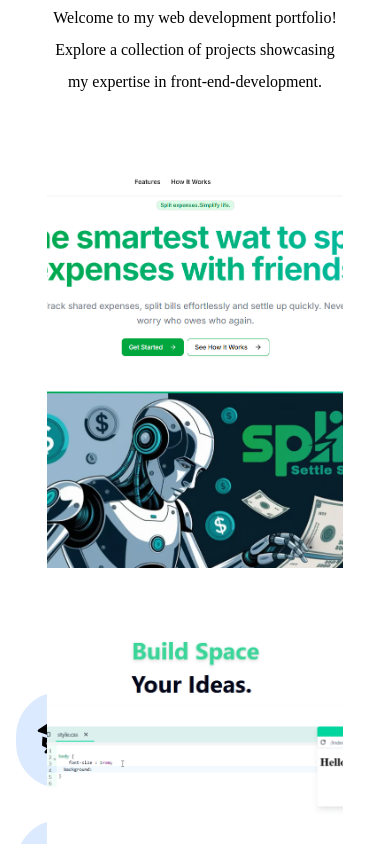
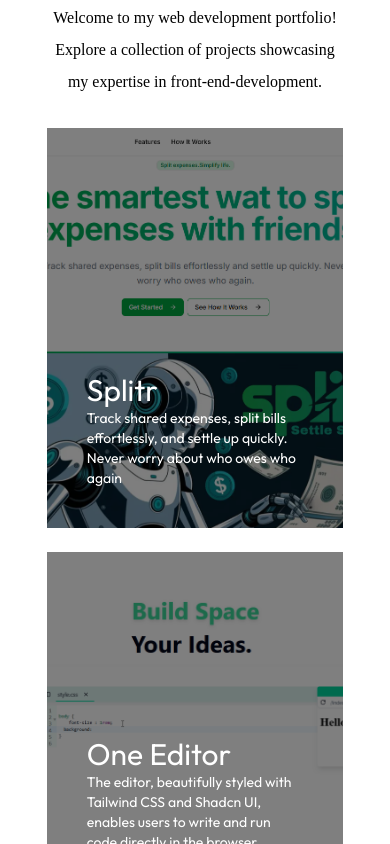
Before and after one commit to AFSALHAMEED/afsal_portfolio, a Next.js app: page / in a window 390 px wide. Shown: the part 2760-3604 px from the top of the page. Built offline with nearby package versions, Linux system fonts and the light colour scheme; a web font is replaced by a local one.

Commit message:
New work style chnaged

```diff
--- a/app/components/Work.jsx
+++ b/app/components/Work.jsx
@@ -41,15 +41,15 @@
         initial={{ opacity: 0 }}
         whileInView={{ opacity: 1 }}
         transition={{ duration: 0.6, delay: 0.9 }}
-        className="grid grid-cols-[var(--col-auto)]  gap-3 dark:text-black "
+        className=" "
       >
-        <div className="grid grid-cols-1 md:grid-cols-none md:flex  items-center gap-6 h-[400px] w-full max-w-5xl mt-10 mx-auto">
+        <div className="flex  flex-col md:flex-row  items-center gap-6 md:h-[400px] w-full max-w-5xl mt-10 mx-auto ">
           {workData.map(({ bgImage, description, title, website }, index) => (
             <motion.a
               whileHover={{ scale: 1.05 }}
               transition={{ duration: 0.3 }}
               key={index}
-              className="relative group flex-grow transition-all md:w-56 h-[400px] duration-500 hover:w-full"
+              className="relative group  flex-grow transition-all md:w-56 h-[400px] duration-500 hover:w-full"
               href={website ? website : ""}
               target="_blank"
             >
@@ -58,7 +58,7 @@
                 src={bgImage}
                 alt="image"
               />
-              <div className="absolute inset-0 flex flex-col justify-end p-10 text-white bg-black/50 opacity-0 group-hover:opacity-100 transition-all duration-300">
+              <div className="absolute inset-0 flex flex-col justify-end p-10 text-white  bg-black/50 opacity-100 md:opacity-0 group-hover:opacity-100 transition-all duration-300">
                 <h1 className="text-3xl">{title}</h1>
                 <p className="text-sm">{description}</p>
               </div>
@@ -66,22 +66,6 @@
           ))}
         </div>
       </motion.div>
-      {/* <motion.a
-        initial={{ opacity: 0 }}
-        whileInView={{ opacity: 1 }}
-        transition={{ duration: 0.5, delay: 1.1 }}
-        href=""
-        className="w-max flex items-center justify-center gap-2 text-gray-700 border-[0.5px] border-gray-700 rounded-full py-3 px-10 mx-auto my-20 hover:bg-lightHover duration-500 dark:text-white dark:border-white dark:hover:bg-darkHover"
-      >
-        Show More
-        <Image
-          src={
-            isDarkMode ? assets.right_arrow_bold_dark : assets.right_arrow_bold
-          }
-          alt="right-arrow-bold"
-          className="w-4"
-        />
-      </motion.a> */}
     </motion.div>
   );
 };
```
